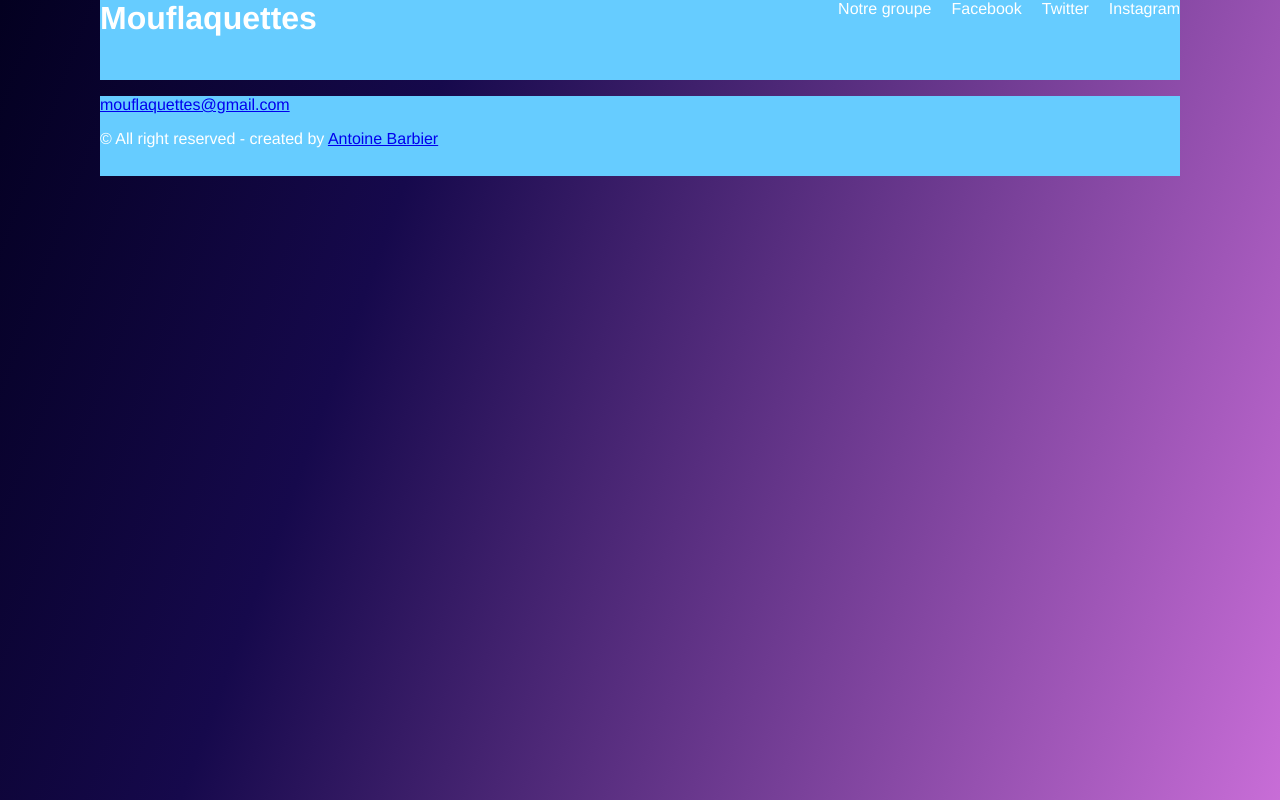
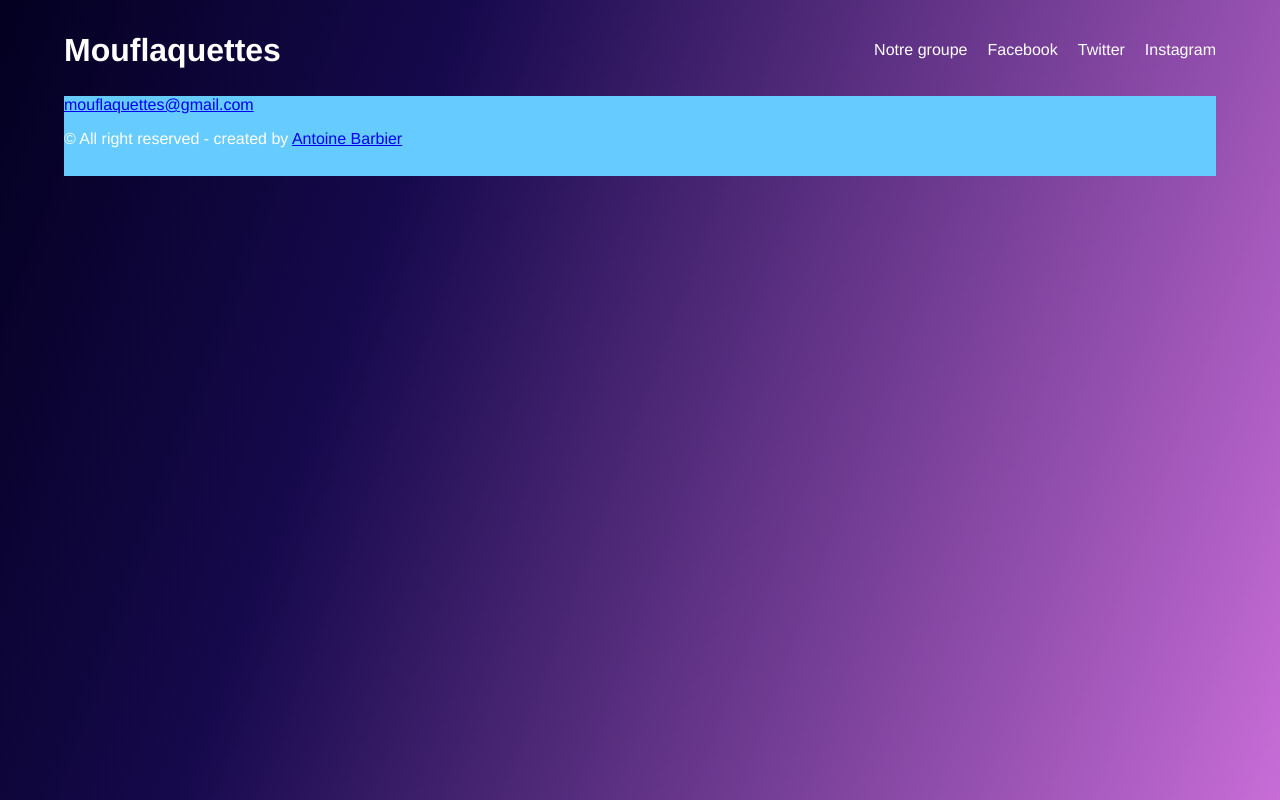
Before and after one commit to antoinebarbier022/mouflaquette.fr, a Vue app: page / in a window 1280 px wide. Built offline with nearby package versions, Linux system fonts and the light colour scheme.

Commit message:
Les éléments du header sont bien au centre verticalement + un premier responsive

```diff
--- a/src/components/Header.vue
+++ b/src/components/Header.vue
@@ -24,29 +24,38 @@ export default {
 
 header{
     width:100%;
-    height:80px;
+    height:60px;
     display: flex;
     justify-content: space-between;
-
     color:white;
     text-align: left;
-    background:#6cf;
 }
 
 .menu ul, .menu li{
     padding:0;
     margin:0;
     display: flex;
+    height:60px; /* même hauteur que le header */
 
 }
 
 .menu li{
     flex-direction: row-reverse;
     padding-left:20px;
+    align-items: center;
 }
 
 h1{
+    display:flex;
+    align-items: center;
+
     padding:0;
     margin:0;
 }
+
+    @media (max-width: 680px) {
+        .menu{
+            display:none;
+        }
+    }
 </style>
--- a/src/pages/home/index.vue
+++ b/src/pages/home/index.vue
@@ -23,5 +23,13 @@ export default {
         width:1080px;
         height:100%;
         margin:auto;
+
+        padding-top:20px;
+    }
+
+    @media (max-width: 1280px) {
+        #container{
+            width:90%;
+        }
     }
 </style>
```
